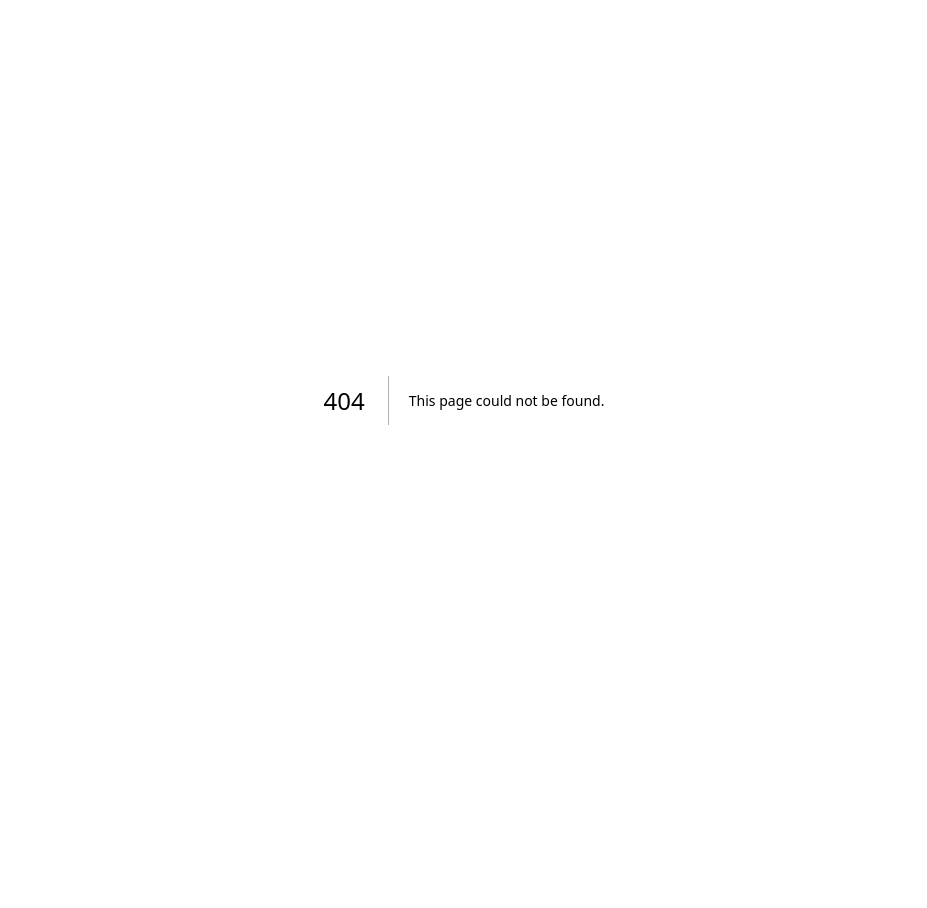
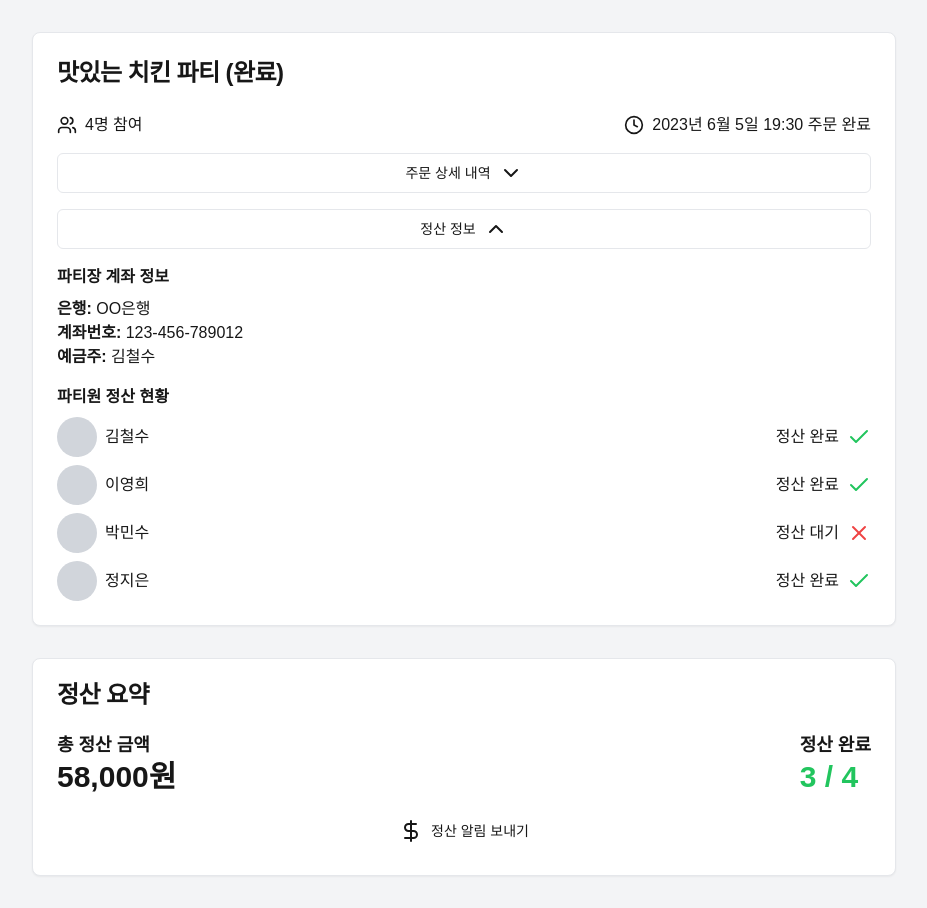
Before and after one commit to ECStudy/delivery-mate, a Next.js app: page /complete in a window 1280 px wide. Before the commit this address had no page. Shown: the whole page, without its empty margins (176-1103 px from the left). Before the commit the page ends 800 px from the top, so only its background shows below. Built offline with nearby package versions, Linux system fonts and the light colour scheme.

Commit message:
make complete page

```diff
--- /dev/null
+++ b/src/app/complete/page.tsx
@@ -0,0 +1,122 @@
+"use client";
+
+import { useState } from 'react'
+import { ChevronDown, ChevronUp, Check, X, DollarSign, Users, Clock } from 'lucide-react'
+import { Button } from "@/components/ui/button"
+import { Card, CardContent, CardHeader, CardTitle } from "@/components/ui/card"
+import { Avatar, AvatarFallback, AvatarImage } from "@/components/ui/avatar"
+import { Collapsible, CollapsibleContent, CollapsibleTrigger } from "@/components/ui/collapsible"
+
+const partyMembers = [
+  { id: 1, name: '김철수', avatar: '/placeholder.svg?height=32&width=32', settled: true },
+  { id: 2, name: '이영희', avatar: '/placeholder.svg?height=32&width=32', settled: true },
+  { id: 3, name: '박민수', avatar: '/placeholder.svg?height=32&width=32', settled: false },
+  { id: 4, name: '정지은', avatar: '/placeholder.svg?height=32&width=32', settled: true },
+]
+
+export default function CompletedPartyPage() {
+  const [isDetailsOpen, setIsDetailsOpen] = useState(false)
+  const [isSettlementOpen, setIsSettlementOpen] = useState(true)
+
+  return (
+    <div className="min-h-screen bg-gray-100">
+      <main className="max-w-4xl mx-auto px-4 py-8">
+        <Card className="mb-8">
+          <CardHeader>
+            <CardTitle className="text-2xl">맛있는 치킨 파티 (완료)</CardTitle>
+          </CardHeader>
+          <CardContent>
+            <div className="flex justify-between items-center mb-4">
+              <div className="flex items-center space-x-2">
+                <Users size={20} />
+                <span>{partyMembers.length}명 참여</span>
+              </div>
+              <div className="flex items-center space-x-2">
+                <Clock size={20} />
+                <span>2023년 6월 5일 19:30 주문 완료</span>
+              </div>
+            </div>
+
+            <Collapsible open={isDetailsOpen} onOpenChange={setIsDetailsOpen}>
+              <CollapsibleTrigger asChild>
+                <Button variant="outline" className="w-full mb-4">
+                  주문 상세 내역 {isDetailsOpen ? <ChevronUp className="ml-2" /> : <ChevronDown className="ml-2" />}
+                </Button>
+              </CollapsibleTrigger>
+              <CollapsibleContent className="space-y-2">
+                <p><strong>음식점:</strong> BBQ 치킨</p>
+                <p><strong>주문 메뉴:</strong> 황금올리브 치킨 1, 핫황금올리브 치킨 1</p>
+                <p><strong>총 주문 금액:</strong> 58,000원</p>
+                <p><strong>1인당 금액:</strong> 14,500원</p>
+              </CollapsibleContent>
+            </Collapsible>
+
+            <Collapsible open={isSettlementOpen} onOpenChange={setIsSettlementOpen}>
+              <CollapsibleTrigger asChild>
+                <Button variant="outline" className="w-full mb-4">
+                  정산 정보 {isSettlementOpen ? <ChevronUp className="ml-2" /> : <ChevronDown className="ml-2" />}
+                </Button>
+              </CollapsibleTrigger>
+              <CollapsibleContent className="space-y-4">
+                <div>
+                  <h3 className="font-semibold mb-2">파티장 계좌 정보</h3>
+                  <p><strong>은행:</strong> OO은행</p>
+                  <p><strong>계좌번호:</strong> 123-456-789012</p>
+                  <p><strong>예금주:</strong> 김철수</p>
+                </div>
+                <div>
+                  <h3 className="font-semibold mb-2">파티원 정산 현황</h3>
+                  <ul className="space-y-2">
+                    {partyMembers.map((member) => (
+                      <li key={member.id} className="flex items-center justify-between">
+                        <div className="flex items-center space-x-2">
+                          <Avatar>
+                            <AvatarImage src={member.avatar} alt={member.name} />
+                            <AvatarFallback>{member.name[0]}</AvatarFallback>
+                          </Avatar>
+                          <span>{member.name}</span>
+                        </div>
+                        <div className="flex items-center space-x-2">
+                          <span>{member.settled ? '정산 완료' : '정산 대기'}</span>
+                          {member.settled ? (
+                            <Check className="text-green-500" />
+                          ) : (
+                            <X className="text-red-500" />
+                          )}
+                        </div>
+                      </li>
+                    ))}
+                  </ul>
+                </div>
+              </CollapsibleContent>
+            </Collapsible>
+          </CardContent>
+        </Card>
+
+        <Card>
+          <CardHeader>
+            <CardTitle>정산 요약</CardTitle>
+          </CardHeader>
+          <CardContent>
+            <div className="flex justify-between items-center">
+              <div>
+                <p className="text-lg font-semibold">총 정산 금액</p>
+                <p className="text-3xl font-bold">58,000원</p>
+              </div>
+              <div>
+                <p className="text-lg font-semibold">정산 완료</p>
+                <p className="text-3xl font-bold text-green-500">
+                  {partyMembers.filter(m => m.settled).length} / {partyMembers.length}
+                </p>
+              </div>
+            </div>
+            <Button className="w-full mt-4">
+              <DollarSign className="mr-2" />
+              정산 알림 보내기
+            </Button>
+          </CardContent>
+        </Card>
+      </main>
+    </div>
+  )
+}
--- a/src/components/ui/card.tsx
+++ b/src/components/ui/card.tsx
@@ -9,7 +9,7 @@ const Card = React.forwardRef<
   <div
     ref={ref}
     className={cn(
-      "rounded-lg border bg-card text-card-foreground shadow-sm",
+      "rounded-lg border bg-card text-card-foreground shadow-sm bg-white",
       className
     )}
     {...props}
--- /dev/null
+++ b/src/components/ui/collapsible.tsx
@@ -0,0 +1,11 @@
+"use client"
+
+import * as CollapsiblePrimitive from "@radix-ui/react-collapsible"
+
+const Collapsible = CollapsiblePrimitive.Root
+
+const CollapsibleTrigger = CollapsiblePrimitive.CollapsibleTrigger
+
+const CollapsibleContent = CollapsiblePrimitive.CollapsibleContent
+
+export { Collapsible, CollapsibleTrigger, CollapsibleContent }
```
